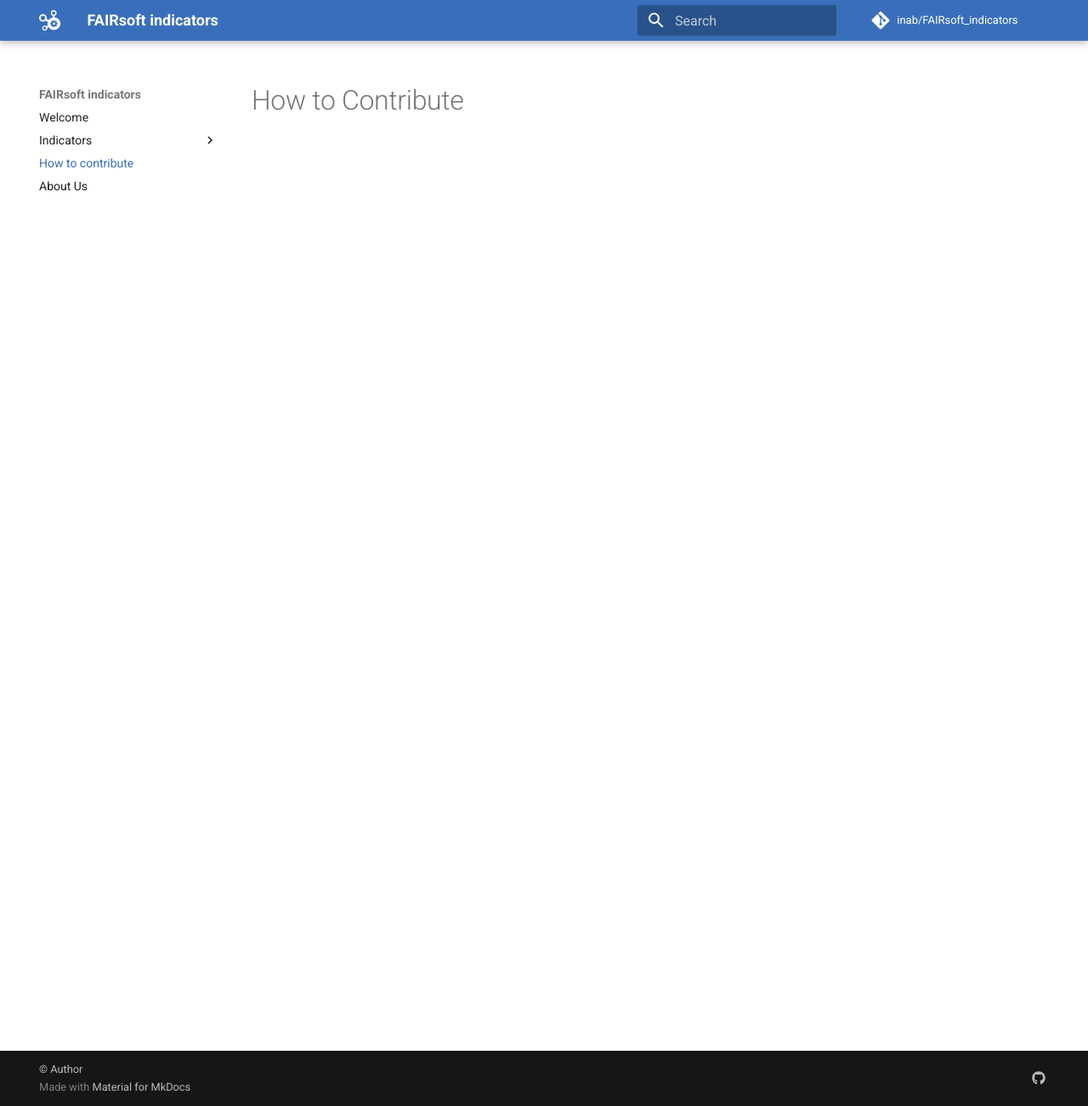
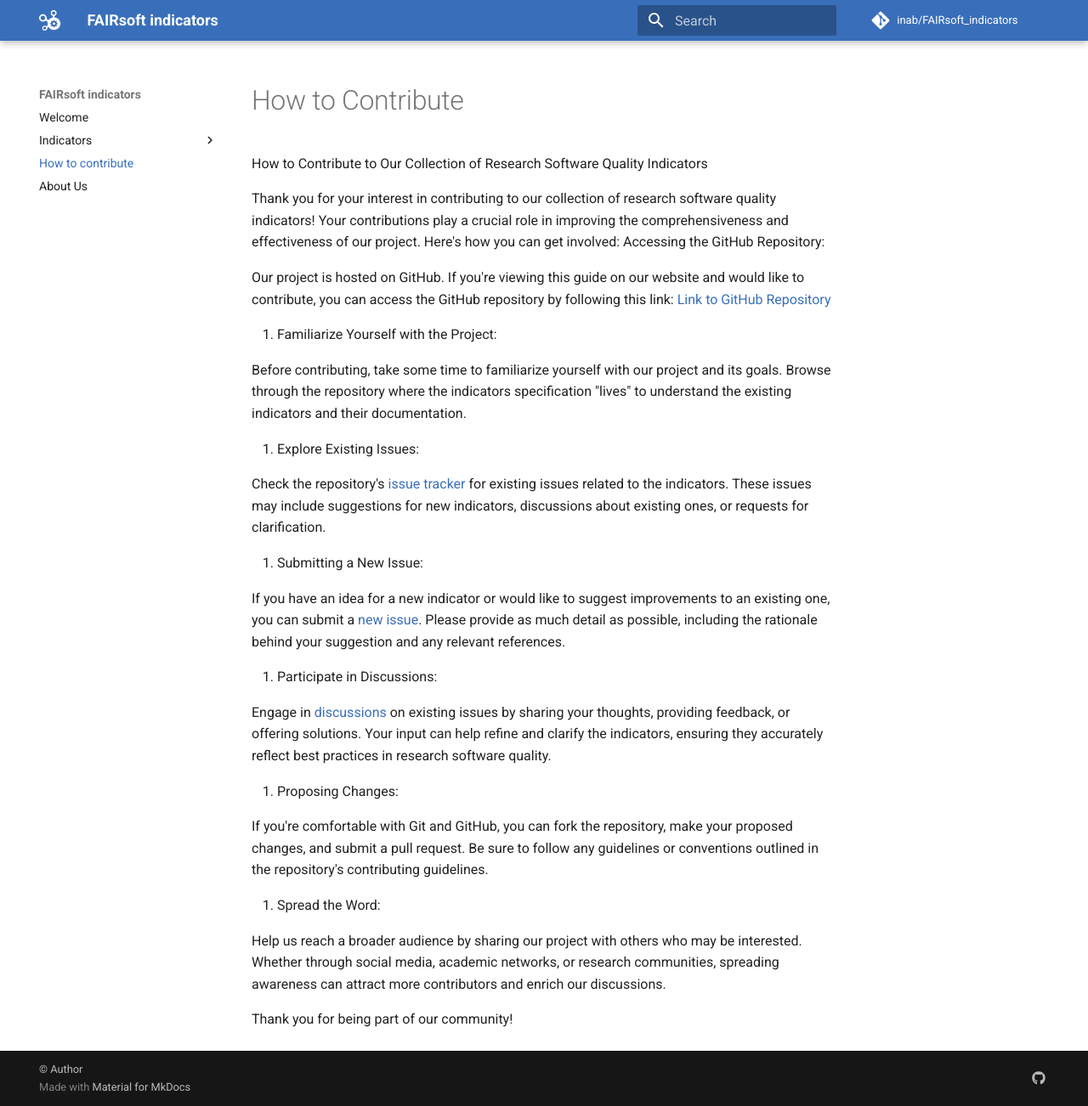
Before and after one commit to inab/FAIRsoft_indicators, an MkDocs documentation site: the page built from docs/introduction/CONTRIBUTING.md, in a window 1280 px wide and 1302 px high. Shown: the whole window at 85% size. Built offline with MkDocs 1.6.1 and Material for MkDocs 9.7.7, drawn with Linux system fonts in a browser that asks for light colours; comment, search, counter and statistics services are not loaded.

Commit message:
Automatically update contributing.md

```diff
--- a/docs/introduction/CONTRIBUTING.md
+++ b/docs/introduction/CONTRIBUTING.md
@@ -1 +1,36 @@
 # How to Contribute
+
+How to Contribute to Our Collection of Research Software Quality Indicators
+
+Thank you for your interest in contributing to our collection of research software quality indicators! Your contributions play a crucial role in improving the comprehensiveness and effectiveness of our project. Here's how you can get involved:
+Accessing the GitHub Repository:
+
+Our project is hosted on GitHub. If you're viewing this guide on our website and would like to contribute, you can access the GitHub repository by following this link: [Link to GitHub Repository](https://github.com/inab/FAIRsoft_indicators)
+
+1. Familiarize Yourself with the Project:
+
+Before contributing, take some time to familiarize yourself with our project and its goals. Browse through the repository where the indicators specification "lives" to understand the existing indicators and their documentation.
+
+2. Explore Existing Issues:
+
+Check the repository's [issue tracker](https://github.com/inab/FAIRsoft_indicators/issues) for existing issues related to the indicators. These issues may include suggestions for new indicators, discussions about existing ones, or requests for clarification.
+
+3. Submitting a New Issue:
+
+If you have an idea for a new indicator or would like to suggest improvements to an existing one, you can submit a [new issue](https://github.com/inab/FAIRsoft_indicators/issues/new). Please provide as much detail as possible, including the rationale behind your suggestion and any relevant references.
+
+4. Participate in Discussions:
+
+Engage in [discussions](https://github.com/inab/FAIRsoft_indicators/discussions) on existing issues by sharing your thoughts, providing feedback, or offering solutions. Your input can help refine and clarify the indicators, ensuring they accurately reflect best practices in research software quality.
+
+5. Proposing Changes:
+
+If you're comfortable with Git and GitHub, you can fork the repository, make your proposed changes, and submit a pull request. Be sure to follow any guidelines or conventions outlined in the repository's contributing guidelines.
+
+
+6. Spread the Word:
+
+Help us reach a broader audience by sharing our project with others who may be interested. Whether through social media, academic networks, or research communities, spreading awareness can attract more contributors and enrich our discussions.
+
+
+Thank you for being part of our community!
```
